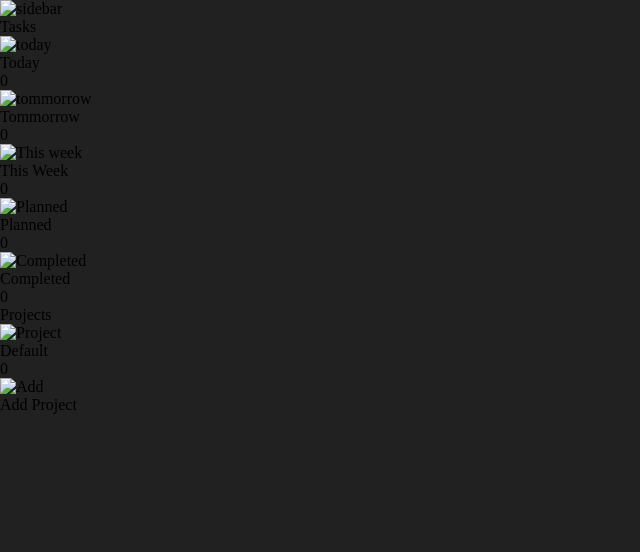
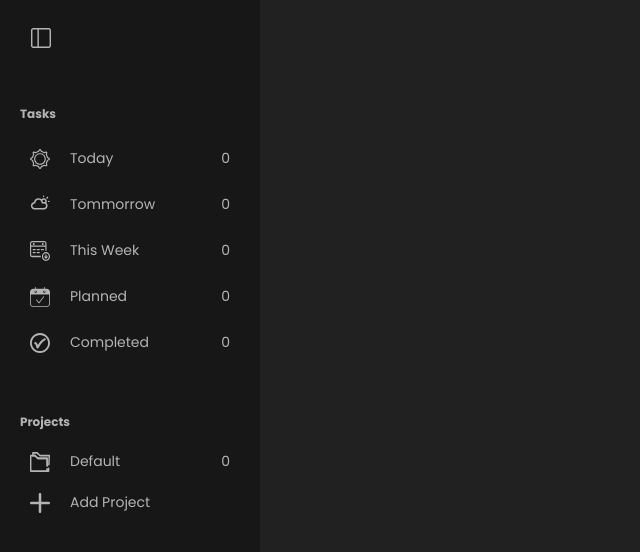
Before and after one commit to shozuu/todo-list, a website built with webpack: page src/index.html in a window 1280 px wide. Shown: the whole page, without its empty margins (0-640 px from the left). Built offline with nearby package versions, Linux system fonts and the light colour scheme; files whose address does not match are found by name.

Commit message:
add svg for sidebar icons

```diff
--- a/src/styles.css
+++ b/src/styles.css
@@ -1,3 +1,12 @@
+:root {
+    --primary-color: #212121;
+    --secondary-color: #2F2F2F;
+    --sidebar-color: #171717;
+    --primary-text: #B4B4B4;
+    --secondary-text: #ECECEC;
+    --font-size-base: 14px;
+}
+
 * {
     padding: 0;
     margin: 0;
@@ -5,10 +14,82 @@
 }
 
 body {
-    background-color: #212121;
+    /* height: 100vh; */
+    background-color: var(--primary-color);
+    font-family: 'Poppins', sans-serif;
+    color: var(--primary-text);
+}
+
+.main-container {
+    display: flex;
+}
+
+.sidebar {
+    background-color: var(--sidebar-color);
+    min-width: 260px;
+    height: 100vh;
+}
+
+.sidebar-group {
+    padding: 20px;
+    display: flex;
+    flex-direction: column;
+    gap: 50px;
 }
 
 img {
-    width: 25px;
-    height: 25px;
+    width: 20px;
+    height: 20px;
+    cursor: pointer;
 }
+
+.sidebar-icon {
+    margin-left: 3px;
+    display: flex;
+    justify-content: center;
+    align-items: center;
+    width: 35px;
+    height: 35px;
+    padding: 10px;
+}
+
+.sidebar-icon:hover {
+    background-color: var(--primary-color);
+    border-radius: 5px;
+}
+
+.task-group {
+    display: flex;
+    flex-direction: column;
+    gap: 5px;
+}
+
+.group-title {
+    font-weight: bold;
+    font-size: 12px;
+    margin-bottom: 10px;
+}
+
+.nav-tasks,
+.nav-projects {
+    padding: 10px;
+    display: flex;
+    align-items: center;
+    gap: 20px;
+    font-size: var(--font-size-base);
+}
+
+.count {
+    margin-left: auto;
+}
+
+.addIcon {
+    font-size: 25px;
+}
+
+.nav-tasks:hover,
+.nav-projects:hover {
+    background-color: var(--primary-color);
+    border-radius: 10px;
+    cursor: pointer;
+}
```
Also changed, not shown: src/modules/test.js (deleted, +0 -10 lines), src/assets/add.svg (added), src/assets/completed.svg (added), src/assets/logo.svg (added), src/assets/planned.svg (added), src/assets/project.svg (added), src/assets/sidebar.svg (renamed from src/assets/Vector.svg), src/assets/today.svg (added), src/assets/tommorrow.svg (added), src/assets/week.svg (added).
